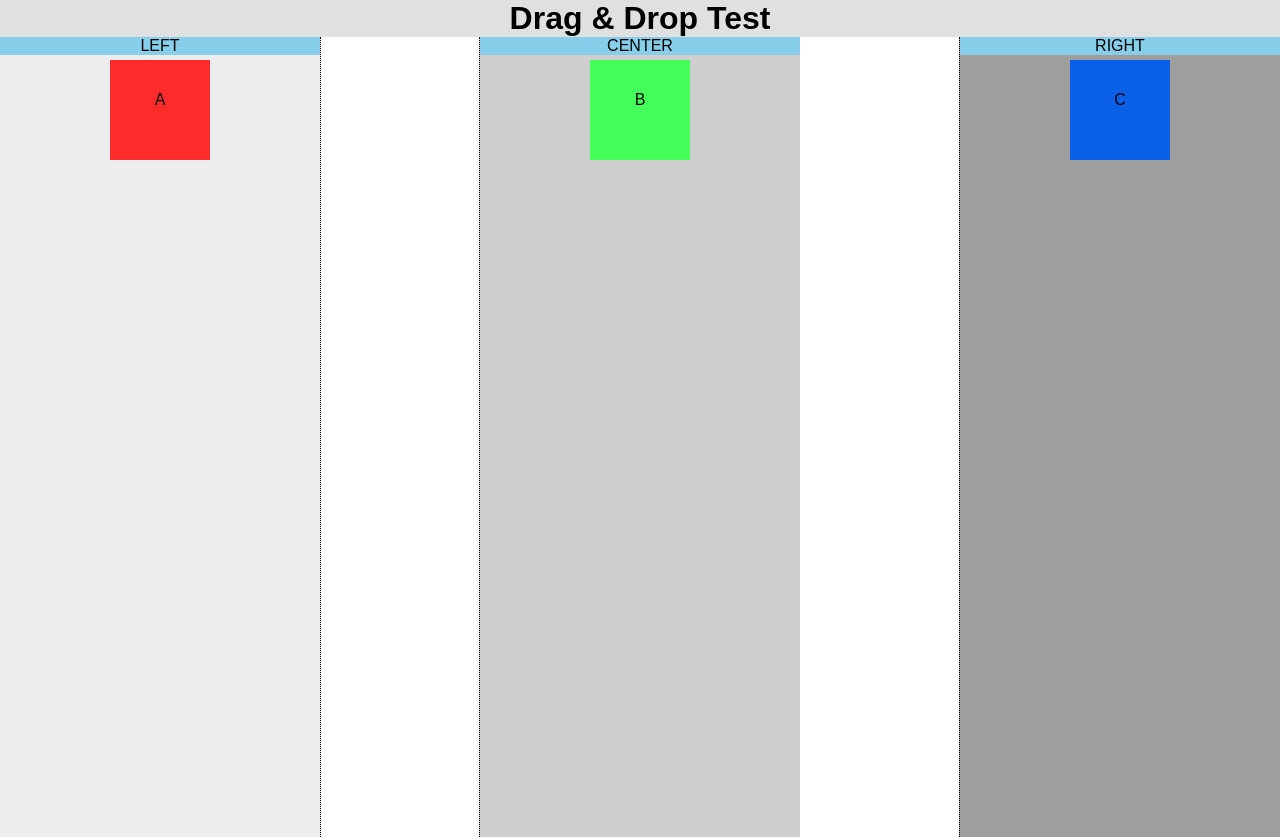
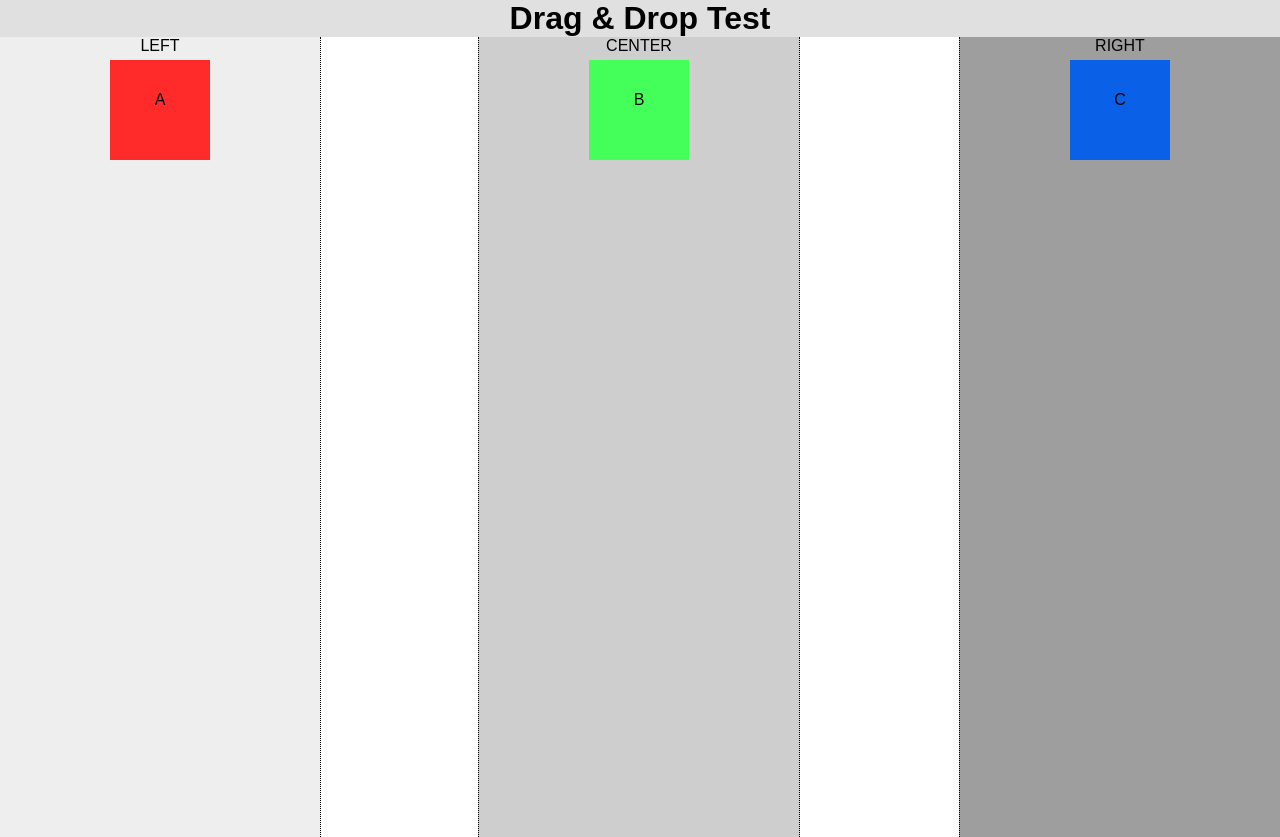
Before and after one commit to dan-robbins/react-drag-drop-test, a React (Create React App) app: page / in a window 1280 px wide. Built offline with nearby package versions, Linux system fonts and the light colour scheme.

Commit message:
cleaned up App.js and App.css a bit

```diff
--- a/src/App.css
+++ b/src/App.css
@@ -12,7 +12,7 @@
   display: inline-block;
   margin: 0;
   padding: 0;
-  background-color: #E0E0E0;
+  background-color: #e0e0e0;
   width:100%;
 }
 
@@ -28,7 +28,7 @@
   height: 100vh;
   left: 0;
   top: 10;
-  background-color: #EEEEEE;
+  background-color: #eeeeee;
   border-right: 1px dotted;
 }
 
@@ -38,7 +38,7 @@
   height: 100vh;
   right: 0;
   top: 10;
-  background-color: #9E9E9E;
+  background-color: #9e9e9e;
   border-left: 1px dotted;
 }
 
@@ -48,14 +48,15 @@
   height: 100vh;
   right: 37.5vw;
   top: 10;
-  background-color: #cEcEcE;
+  background-color: #cecece;
   border-left: 1px dotted;
+  border-right: 1px dotted;
 }
 
 .draggable {
   width: 100px;
   height: 100px;
-  background-color: yellow;
+  background-color: #ff00e5;
   margin: 5px auto;
   line-height: 5em;
 }
--- a/src/App.js
+++ b/src/App.js
@@ -3,7 +3,7 @@
 
 export default class App extends Component {
   state = {
-    tasks: [{name:"A",
+    items: [{name:"A",
              category: "left",
              bgcolor: "rgb(255, 43, 43)"},
 
@@ -27,15 +27,15 @@
 
   onDrop = (e, cat) => {
     let id = e.dataTransfer.getData("id");
-    let tasks = this.state.tasks.filter((task) => {
-      if(task.name === id){
-        task.category = cat;
+    let items = this.state.items.map((item) => {
+      if(item.name === id){
+        item.category = cat;
       }
-      return task;
+      return item;
     });
     console.log('now dropping',id,'in category',cat)
     this.setState({
-      tasks: tasks
+      items: items
     });
   }
 
@@ -44,10 +44,10 @@
   }
 
   render() {
-    let tasks = {left: [], right: [], center: []}
+    let items = {left: [], right: [], center: []}
 
-    this.state.tasks.forEach ((t) => {
-      tasks[t.category].push(
+    this.state.items.forEach ((t) => {
+      items[t.category].push(
         <div
           key={t.name}
           onDragStart={(e)=>this.onDragStart(e,t.name)}
@@ -68,26 +68,25 @@
           onDragOver={(e)=>this.onDragOver(e)}
           onDrop={(e)=>this.onDrop(e, "left")}
         >
-          <span className="task-header">LEFT</span>
-          {tasks.left}
+          <span className="item-header">LEFT</span>
+          {items.left}
+        </div>
+
+        <div className="center"
+            onDragOver={(e)=>this.onDragOver(e)}
+            onDrop={(e)=>this.onDrop(e, "center")}
+        >
+          <span className="item-header">CENTER</span>
+          {items.center}
         </div>
 
         <div className="right"
             onDragOver={(e)=>this.onDragOver(e)}
             onDrop={(e)=>this.onDrop(e, "right")}
         >
-          <span className="task-header">RIGHT</span>
-          {tasks.right}
+          <span className="item-header">RIGHT</span>
+          {items.right}
         </div>
-
-        <div className="center"
-            onDragOver={(e)=>this.onDragOver(e)}
-            onDrop={(e)=>this.onDrop(e, "center")}
-        >
-          <span className="task-header">CENTER</span>
-          {tasks.center}
-        </div>
-
       </div>
     );
   }
```
